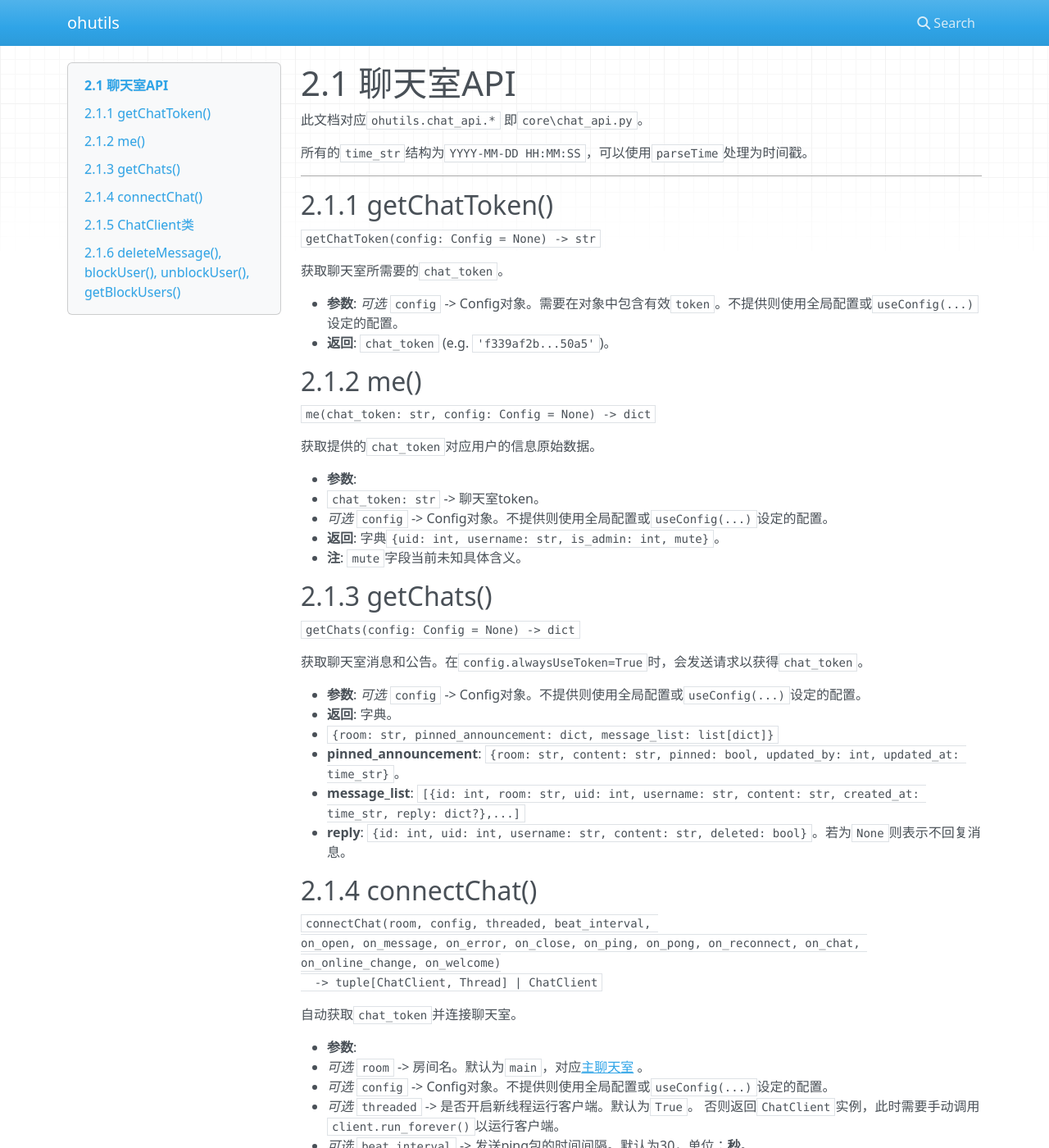
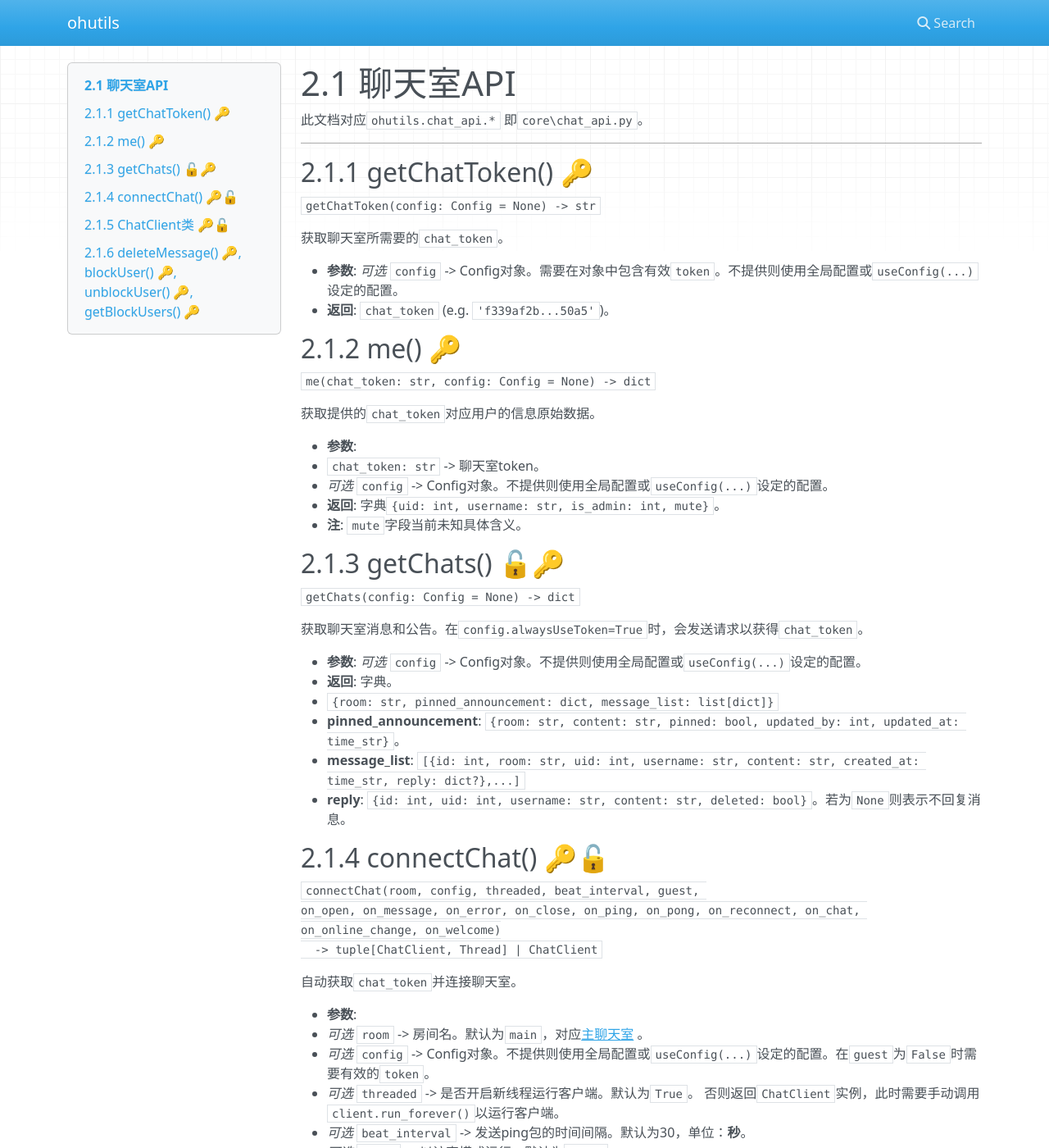
Before and after one commit to snallitnicsAinesataw/ohutils, an MkDocs documentation site: the page built from docs/chat.md, in a window 1280 px wide and 1400 px high. Shown: the whole window at 82% size. Built offline with MkDocs 1.6.1, drawn with Linux system fonts in a browser that asks for light colours; nearby versions of some CDN libraries; some of the changed text lies outside the part shown.

Commit message:
edit: stop tracking core\debug.py; add vid_api.downloadVideo; add symbols for doc; add arg "guest" for connectChat; misc edit XIX

```diff
--- a/core/__init__.py
+++ b/core/__init__.py
@@ -1,3 +1,2 @@
 from . import blog_api, misc_api, vid_api, user_api, im_api, channel_api, seiga_api, auth_api, chat_api
-from . import debug as _debug
 from . import exception as errs
--- a/docs/chat.md
+++ b/docs/chat.md
@@ -1,10 +1,8 @@
 # 2.1 聊天室API
 此文档对应`ohutils.chat_api.*` 即`core\chat_api.py`。
 
-所有的`time_str`结构为`YYYY-MM-DD HH:MM:SS`，可以使用`parseTime`处理为时间戳。
-
 ---
-## 2.1.1 getChatToken()
+## 2.1.1 getChatToken() 🔑
 `getChatToken(config: Config = None) -> str`
 
 获取聊天室所需要的`chat_token`。
@@ -12,7 +10,7 @@
  - **参数**: *可选* `config` -> Config对象。需要在对象中包含有效`token`。不提供则使用全局配置或`useConfig(...)`设定的配置。
  - **返回**: `chat_token` (e.g. `'f339af2b...50a5'`)。
 
-## 2.1.2 me()
+## 2.1.2 me() 🔑
 `me(chat_token: str, config: Config = None) -> dict`
 
 获取提供的`chat_token`对应用户的信息原始数据。
@@ -23,7 +21,7 @@
  - **返回**: 字典`{uid: int, username: str, is_admin: int, mute}`。
  - **注**: `mute`字段当前未知具体含义。
 
-## 2.1.3 getChats()
+## 2.1.3 getChats() 🔓🔑
 `getChats(config: Config = None) -> dict`
 
 获取聊天室消息和公告。在`config.alwaysUseToken=True`时，会发送请求以获得`chat_token`。
@@ -35,8 +33,8 @@
    - **message_list**: `[{id: int, room: str, uid: int, username: str, content: str, created_at: time_str, reply: dict?},...]`
    - **reply**: `{id: int, uid: int, username: str, content: str, deleted: bool}`。若为`None`则表示不回复消息。
 
-## 2.1.4 connectChat()
-`connectChat(room, config, threaded, beat_interval,
+## 2.1.4 connectChat() 🔑🔓
+`connectChat(room, config, threaded, beat_interval, guest,
 on_open, on_message, on_error, on_close, on_ping, on_pong, on_reconnect, on_chat, on_online_change, on_welcome)
   -> tuple[ChatClient, Thread] | ChatClient`
 
@@ -44,10 +42,11 @@ on_open, on_message, on_error, on_close, on_ping, on_pong, on_reconnect, on_chat
 
  - **参数**:
    - *可选* `room` -> 房间名。默认为`main`，对应[主聊天室](https://www.ottohub.cn/chat/) 。
-   - *可选* `config` -> Config对象。不提供则使用全局配置或`useConfig(...)`设定的配置。
+   - *可选* `config` -> Config对象。不提供则使用全局配置或`useConfig(...)`设定的配置。在`guest`为`False`时需要有效的`token`。
    - *可选* `threaded` -> 是否开启新线程运行客户端。默认为`True`。
     否则返回`ChatClient`实例，此时需要手动调用`client.run_forever()`以运行客户端。
    - *可选* `beat_interval` -> 发送ping包的时间间隔。默认为30，单位：**秒**。
+   - *可选* `guest` -> 以访客模式运行。默认为`False`。
    - *可选* `on_open` -> 在WebSocket打开时调用的回调函数。接收一个参数，为WebSocket实例。
    - *可选* `on_reconnect` -> 在WebSocket重新连接时调用的回调函数。接收一个参数，为WebSocket实例。
    - *可选* `on_message` -> 在接收到数据时调用的回调函数。接收两个参数，第一个参数为WebSocket实例，第二个参数是从服务器接收到的字典。
@@ -74,7 +73,7 @@ on_open, on_message, on_error, on_close, on_ping, on_pong, on_reconnect, on_chat
 | `welcome`         | `is_admin` -> 是否为管理员。在默认行为下，此值会存储为`is_admin: bool`。                                                                            |
 |                   | `mute` -> 禁言状态。在默认行为下，此值会存储为`mute`。                                                                                            |
 |                   | `pinned_announcement{room, content, pinned, updated_by: int, updated_at: time_str}` -> 置顶公告。在默认行为下，此值会存储为`announcement: dict`。 |
-|                   | `role` -> 角色。在默认行为下，此值会存储为`role`。                                                                                              |
+|                   | `role` -> 角色。未登录为`guest`，已登录为`member`。在默认行为下，此值会存储为`role`。                                                                     |
 |                   | `room` -> 房间名称。                                                                                                                |
 |                   | `uid` -> `chat_token`所对应`uid`。在默认行为下，此值会存储为`uid`。                                                                              |
 |                   | `name` -> `chat_token`所对应`uid`的用户名。在默认行为下，此值会存储为`name`。                                                                        |
@@ -90,13 +89,13 @@ on_open, on_message, on_error, on_close, on_ping, on_pong, on_reconnect, on_chat
 | `message_deleted` | `id` -> 消息id。                                                                                                                  |
 |                   | `room` -> 房间名称。                                                                                                                |
 
-## 2.1.5 ChatClient类
+## 2.1.5 ChatClient类 🔑🔓
 > **通常不需要直接实例化**，而是使用`connectChat()`创建。
 
 聊天室客户端。`websocket.WebSocketApp`的包装。
 **参数**见 2.1.4。
 
-### 2.1.5.2 client.sendMessage()
+### 2.1.5.2 client.sendMessage() 🔑
 `client.sendMessage(self, content: str, reply_id: int = None) -> None`
 
 发送消息。
@@ -105,22 +104,22 @@ on_open, on_message, on_error, on_close, on_ping, on_pong, on_reconnect, on_chat
    - `content` -> 消息内容。
    - *可选* `reply_id` -> 回复的消息id。
 
-### 2.1.5.3 client.deleteMessage()
+### 2.1.5.3 client.deleteMessage() 🔑
 `client.deleteMessage(self, msg_id: int) -> None`
 
 删除聊天消息。**参数**: `msg_id` -> 消息id。
 
-### 2.1.5.4 client.blockUser() & client.unblockUser()
+### 2.1.5.4 client.blockUser() & client.unblockUser() 🔑
 `client.blockUser(self, uid: int) -> None` `client.unblockUser(self, uid: int) -> None`
 
 拉黑/取消拉黑指定uid。
 
-### 2.1.5.5 getBlockUsers()
+### 2.1.5.5 getBlockUsers() 🔑
 `client.getBlockUsers(self) -> list`
 
 返回拉黑用户列表`[{uid, username, created_at: time_str},...]`。
 
-## 2.1.6 deleteMessage(), blockUser(), unblockUser(), getBlockUsers()
+## 2.1.6 deleteMessage() 🔑, blockUser() 🔑, unblockUser() 🔑, getBlockUsers() 🔑
 > **不建议直接使用。** 应使用connectChat()返回的ChatClient进行操作。
 
 `blockUser(uid: int, chat_token: str, config: Config = None) -> None`
```
Also changed, not shown: docs/auth.md (+6 -6 lines), docs/nav.md (+14 -6 lines), 5 other files.
